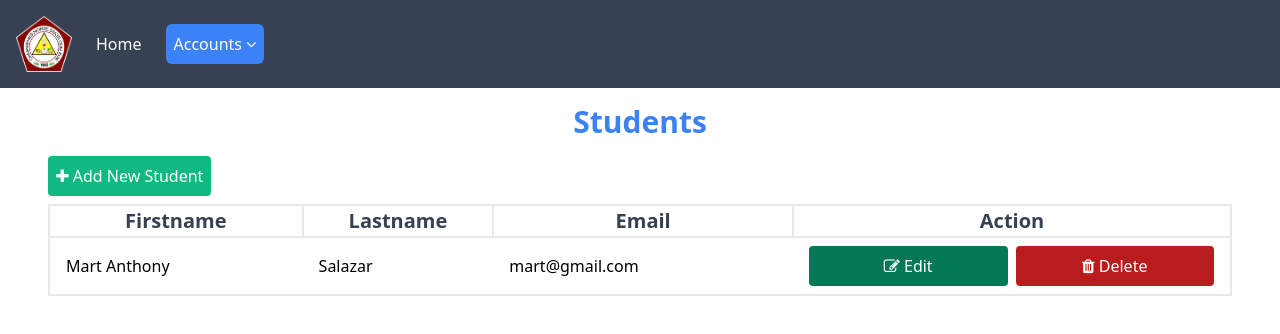
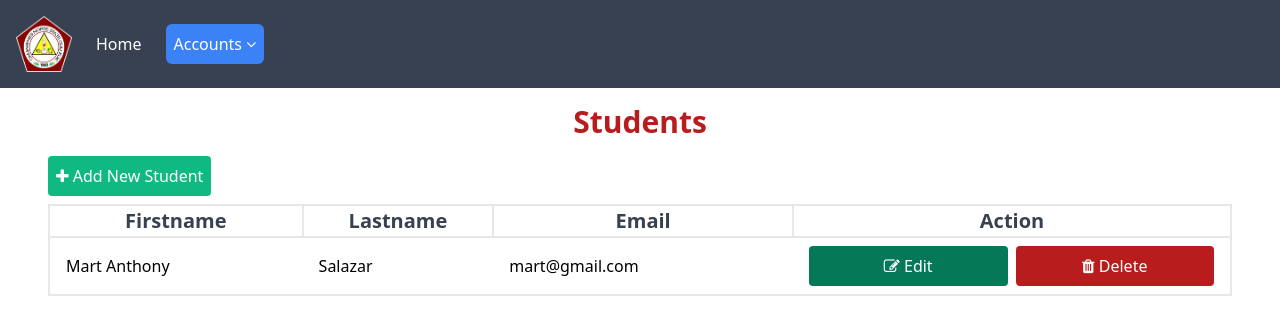
Before and after one commit to mart-anthony-stark/Shrewsbury-International-School-SAS, a Vue app in the folder client/: page /accounts/student in a window 1280 px wide. Shown: the top 334 px of the page. Built offline with nearby package versions, Linux system fonts and the light colour scheme.

Commit message:
Change: heading textcolor

```diff
--- a/client/src/views/Students.vue
+++ b/client/src/views/Students.vue
@@ -8,9 +8,7 @@
   <div>
     <Header />
     <main class="mx-2 sm:mx-6 md:mx-12">
-      <h1 class="text-center text-3xl font-bold text-blue-500 my-4">
-        Students
-      </h1>
+      <h1 class="text-center text-3xl font-bold text-red-700 my-4">Students</h1>
       <button class="bg-green-500 text-white p-2 rounded hover:bg-green-600">
         <i class="fa fa-plus" aria-hidden="true"></i> Add New Student
       </button>
```
